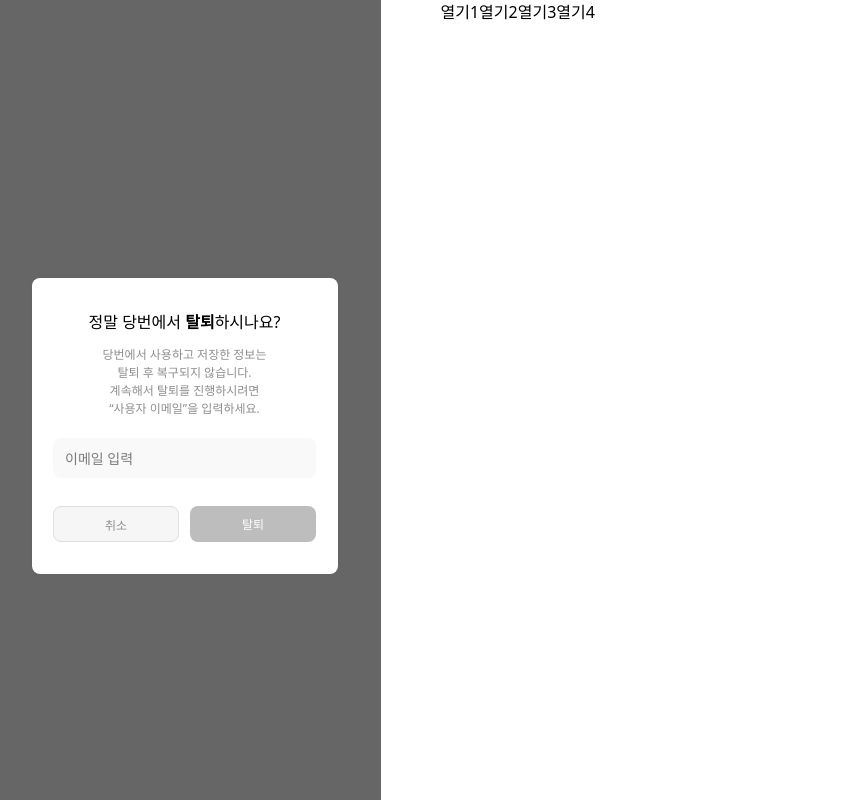
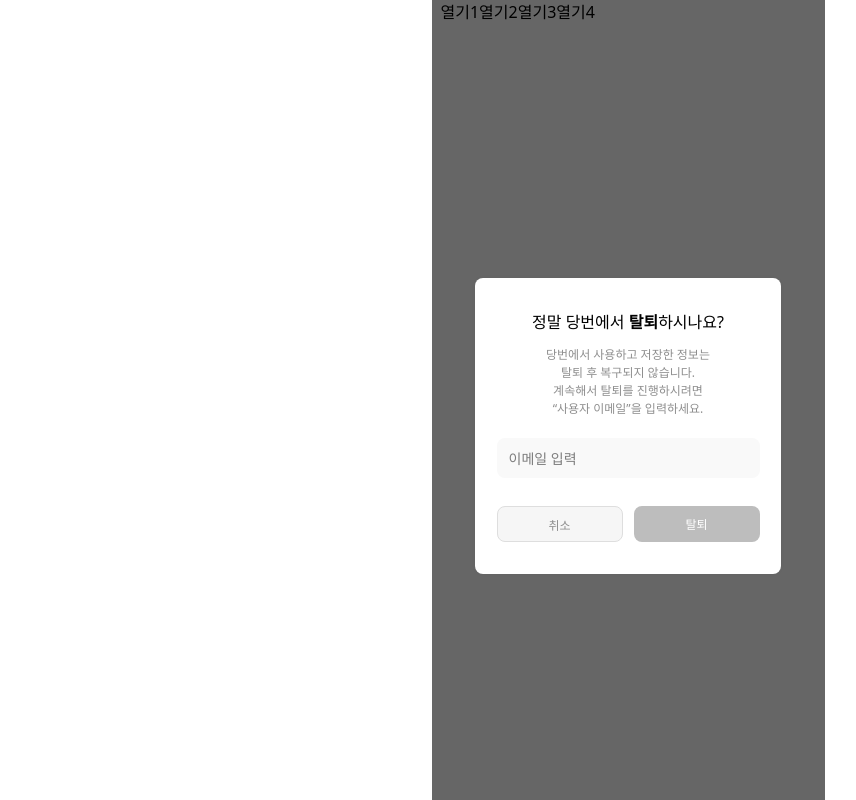
Before and after one commit to Dang-Bun/DANGBUN-frontend, a React (Vite) app: page /popup in a window 1280 px wide. Both pictures are taken after a click on the button "열기1". Shown: the whole page, without its empty margins (12-868 px from the left). Built offline with nearby package versions, Linux system fonts and the light colour scheme.

Commit message:
Fix : popup창 센터 정렬

```diff
--- a/src/components/PopUp/PopUpCard.tsx
+++ b/src/components/PopUp/PopUpCard.tsx
@@ -11,6 +11,8 @@ interface PopUpCardProps {
   placeholder?: string;
   first?: string;
   second?: string;
+  onFirstClick?: () => void;
+  onSecondClick?: () => void;
 }
 
 const PopUpCard = ({
@@ -22,6 +24,8 @@ const PopUpCard = ({
   placeholder,
   first,
   second,
+  onFirstClick,
+  onSecondClick,
 }: PopUpCardProps) => {
   const [inputValue, setInputValue] = React.useState('');
 
@@ -35,7 +39,7 @@ const PopUpCard = ({
       onRequestClose={onRequestClose}
       ariaHideApp={false}
       className='flex justify-center items-center h-screen'
-      overlayClassName='fixed inset-0 w-[393px] h-[852px] bg-black/60 z-50 flex justify-center items-center'
+      overlayClassName='fixed inset-0 w-[393px] h-[852px] mx-auto bg-black/60 z-50 flex justify-center items-center'
     >
       <div
         className='flex flex-col justify-center items-center w-[306px] pt-8 pb-8 bg-[#fff] rounded-[8px] whitespace-pre-line '
@@ -61,11 +65,16 @@ const PopUpCard = ({
           <div
             className={`flex flex-row items-center w-[263px] mt-7 ${first && second ? 'justify-between' : 'justify-center'}`}
           >
-            {first && <Button variant='gray'>{first}</Button>}
+            {first && (
+              <Button variant='gray' onClick={onFirstClick}>
+                {first}
+              </Button>
+            )}
             {second && input && (
               <Button
                 style={{ cursor: inputValue ? 'pointer' : 'default' }}
                 variant={inputValue ? 'blue' : 'thickGray'}
+                onClick={onSecondClick}
               >
                 {second}
               </Button>
```
